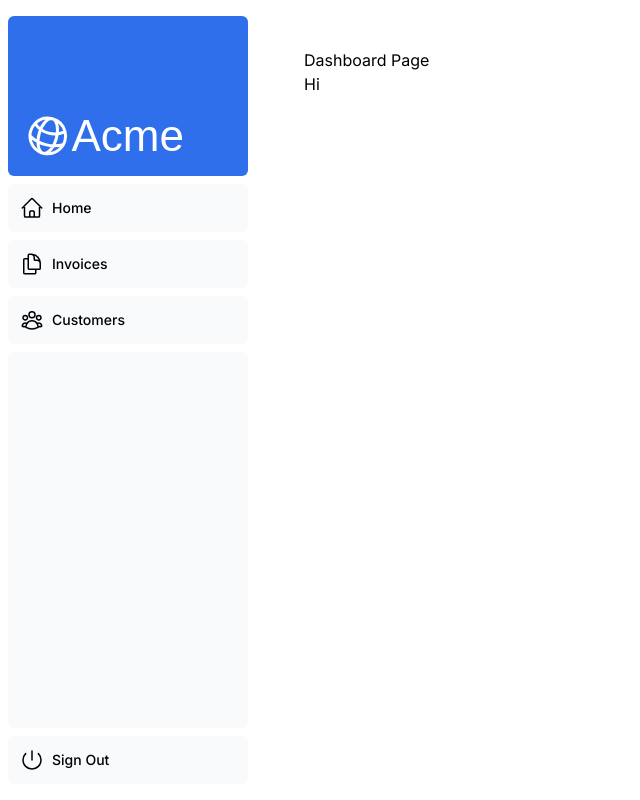
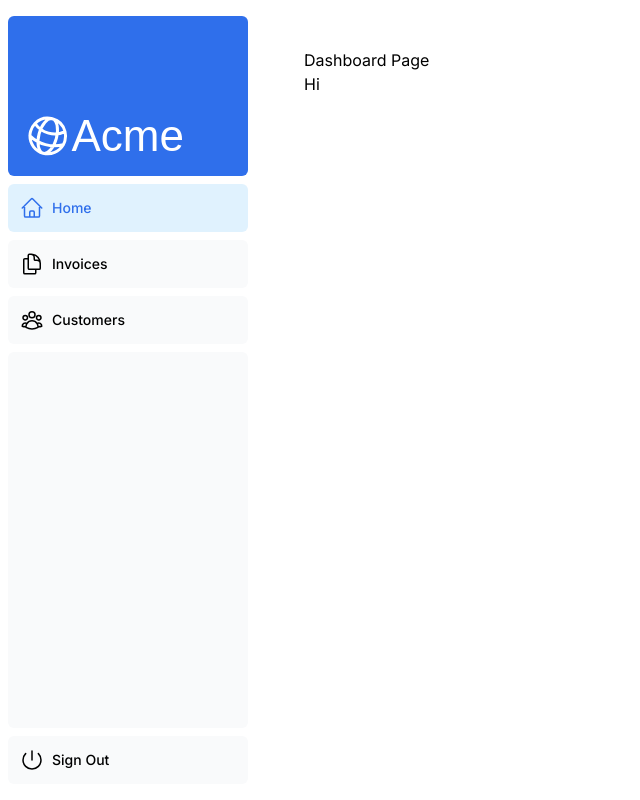
Before and after one commit to autsav/react_project, a Next.js app in the folder nextjs-dashboard/: page /dashboard in a window 1280 px wide. Shown: the whole page, without its empty margins (0-640 px from the left). Built offline with nearby package versions, Linux system fonts and the light colour scheme; a web font is replaced by a local one.

Commit message:
Navigating between pages

```diff
--- a/nextjs-dashboard/app/ui/dashboard/nav-links.tsx
+++ b/nextjs-dashboard/app/ui/dashboard/nav-links.tsx
@@ -1,9 +1,13 @@
+'use client';
 import {
   UserGroupIcon,
   HomeIcon,
   DocumentDuplicateIcon,
 } from '@heroicons/react/24/outline';
 
+import Link from 'next/link';
+import { usePathname } from 'next/navigation'
+import { clsx } from 'clsx'
 // Map of links to display in the side navigation.
 // Depending on the size of the application, this would be stored in a database.
 const links = [
@@ -17,19 +21,25 @@
 ];
 
 export default function NavLinks() {
+  const pathname = usePathname();// to highlight the page name in navigation table
   return (
     <>
       {links.map((link) => {
         const LinkIcon = link.icon;
         return (
-          <a
+          <Link
             key={link.name}
             href={link.href}
-            className="flex h-[48px] grow items-center justify-center gap-2 rounded-md bg-gray-50 p-3 text-sm font-medium hover:bg-sky-100 hover:text-blue-600 md:flex-none md:justify-start md:p-2 md:px-3"
+            className={clsx(
+              'flex h-[48px] grow items-center justify-center gap-2 rounded-md bg-gray-50 p-3 text-sm font-medium hover:bg-sky-100 hover:text-blue-600 md:flex-none md:justify-start md:p-2 md:px-3',
+              {
+                'bg-sky-100 text-blue-600' : pathname === link.href,
+              }
+            )}
           >
             <LinkIcon className="w-6" />
             <p className="hidden md:block">{link.name}</p>
-          </a>
+          </Link>
         );
       })}
     </>
```
